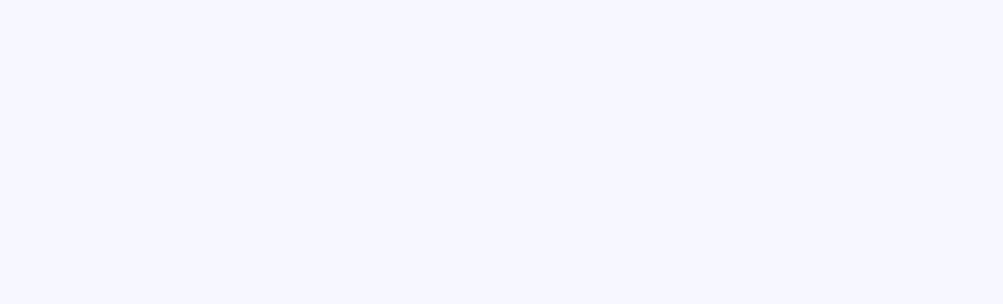
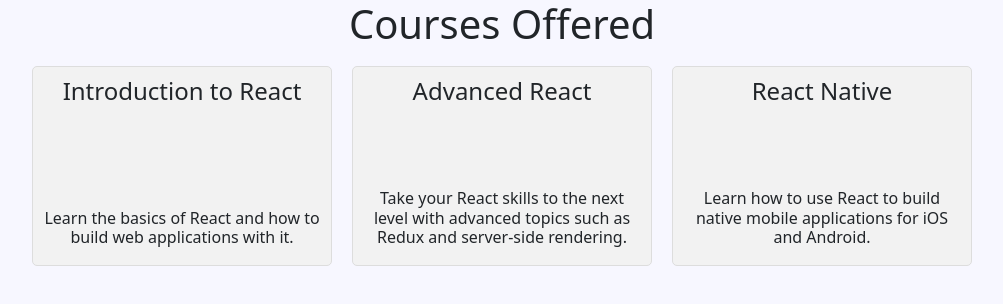
Before and after one commit to bhavya2403/AttendanceManagementSystem, a React (Create React App) app in the folder AMS/frontend/: page /ViewCourses in a window 1280 px wide. Before the commit this address had no page. Shown: the top 304 px of the page, without its empty margins (138-1141 px from the left). Built offline with nearby package versions, Linux system fonts and the light colour scheme.

Commit message:
admin view courses

```diff
--- a/AMS/frontend/src/App.js
+++ b/AMS/frontend/src/App.js
@@ -13,6 +13,7 @@ import AttendanceSheet from './Login/Faculty/AttendanceSheet';
 import AdminProfile from './Login/Admin/AdminProfile';
 import Navbar from './Login/Student/Navbar';
 import LeaveManagement from './Login/Admin/LeaveManagement';
+import ViewCourses from './Login/Admin/ViewCourses'
 
 function App() {
   return (
@@ -34,6 +35,7 @@ function App() {
           <Route path="/PastLeaves" element={<PastLeaves />} />
           <Route path="/AdminProfile" element={<AdminProfile />} />
           <Route path="/LeaveManagement" element={<LeaveManagement />} />
+          <Route path="/ViewCourses" element={<ViewCourses />} />
         </Routes>
       </BrowserRouter>
 
--- a/AMS/frontend/src/Login/Admin/Admin.js
+++ b/AMS/frontend/src/Login/Admin/Admin.js
@@ -5,6 +5,7 @@ import StudentList from './studentlist';
 import { Routes, Route } from 'react-router-dom';
 import AdminProfile from './AdminProfile';
 import LeaveManagement from './LeaveManagement';
+import ViewCourses from './ViewCourses';
 
 
 function Admin() {
@@ -16,6 +17,8 @@ function Admin() {
         <Route path="/StudentList"  element={<StudentList/>} />
         <Route path="/AdminProfile"  element={<AdminProfile/>} />
         <Route path="/LeaveManagement"  element={<LeaveManagement/>} />
+        <Route path="/ViewCourses"  element={<ViewCourses/>} />
+
       </Routes>
     </div>
 
--- a/AMS/frontend/src/Login/Admin/AdminNavbar.js
+++ b/AMS/frontend/src/Login/Admin/AdminNavbar.js
@@ -35,7 +35,7 @@ function AdminNavbar() {
             <ul className="navbar-nav me-auto mb-2 mb-lg-0">
 
 
-              <Link className="nav-link active" to="" style={{ color: 'white' }}>View Courses</Link>
+              <Link className="nav-link active" to="./ViewCourses" style={{ color: 'white' }}>View Courses</Link>
 
 
 
--- /dev/null
+++ b/AMS/frontend/src/Login/Admin/ViewCourses.css
@@ -0,0 +1,31 @@
+.ViewCourses {
+  text-align: center;
+}
+
+.course-list {
+  display: flex;
+  flex-wrap: wrap;
+  justify-content: center;
+}
+
+.Course {
+  background-color: #f2f2f2;
+  border: 1px solid #ddd;
+  border-radius: 5px;
+  padding: 10px;
+  margin: 10px;
+  width: 300px;
+  height: 200px;
+  display: flex;
+  flex-direction: column;
+  justify-content: space-between;
+}
+
+.Course h2 {
+  margin-top: 0;
+}
+
+.Course p {
+  text-align: center;
+  margin-bottom: 0;
+}
--- /dev/null
+++ b/AMS/frontend/src/Login/Admin/ViewCourses.js
@@ -0,0 +1,34 @@
+import React from 'react';
+import './ViewCourses.css';
+
+const courses = [
+  {
+    title: 'Introduction to React',
+    description: 'Learn the basics of React and how to build web applications with it.',
+  },
+  {
+    title: 'Advanced React',
+    description: 'Take your React skills to the next level with advanced topics such as Redux and server-side rendering.',
+  },
+  {
+    title: 'React Native',
+    description: 'Learn how to use React to build native mobile applications for iOS and Android.',
+  },
+];
+
+function ViewCourses() {
+  return (
+    <div className="ViewCourses">
+      <h1>Courses Offered</h1>
+      <div className="course-list">
+        {/* {courses.map(course => <Course title={course.title} description={course.description} />)} */}
+        {courses.map(courses => <div className="Course">
+                    <h2>{courses.title}</h2>
+                    <h6>{courses.description}</h6>
+                    </div>)}
+      </div>
+    </div>
+  );
+}
+
+export default ViewCourses;
```
